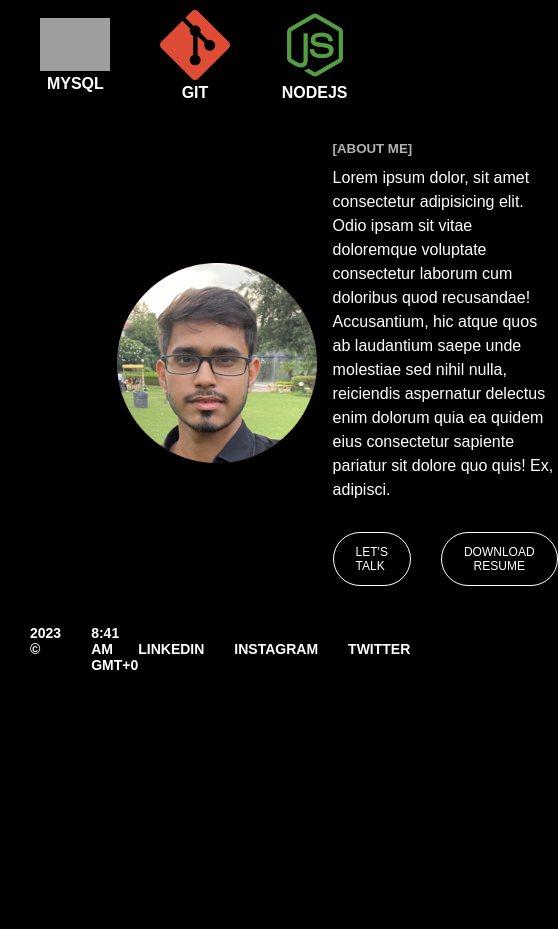
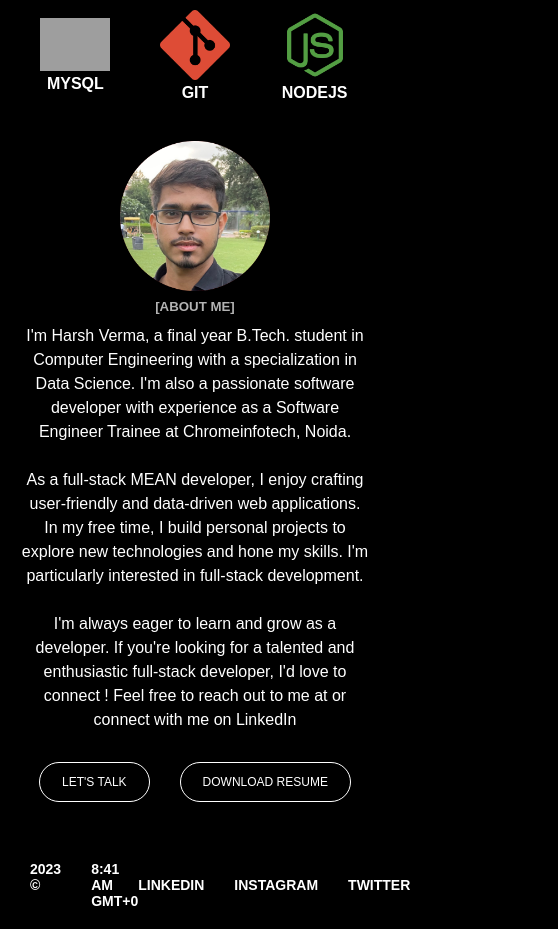
Before and after one commit to Haarsh1306/Portfolio, an Angular app: page / in a window 390 px wide. Shown: the part 1600-2529 px from the top of the page, 558 px wide, since content can reach past the window. Before the commit the page ends 2293 px from the top, so only its background shows below. Built offline with nearby package versions, Linux system fonts and the light colour scheme; grey boxes are pictures that could not be loaded.

Commit message:
about update

```diff
--- a/src/app/about/about.component.css
+++ b/src/app/about/about.component.css
@@ -2,18 +2,18 @@
   width: 100%;
   margin-top: 10vw;
   margin-bottom: 5vw;
-  /* padding: 10vw 5vw; */
   color: white;
   display: flex;
   gap: 4vw;
   padding-left: 30vw;
-  /* justify-content: space-between; */
   align-items: center;
   box-sizing: border-box;
 }
+
 img{
   width: 200px;
 }
+
 .textAbout{
   width: 25rem;
 }
@@ -50,15 +50,9 @@ img{
   border-radius: 100px;
   text-transform: uppercase;
   transition: background-color 0.3s ease, color 0.3s ease;
-
 }
 
-.textAbout button:hover{
-  background-color: white;
-  color: black;
-}
-
-.textAbout a:hover{
+.textAbout button:hover, .textAbout a:hover{
   background-color: white;
   color: black;
 }
@@ -67,3 +61,29 @@ img{
   display: flex;
   gap: 10px;
 }
+
+/* Media query for smaller screens */
+@media (max-width: 768px) {
+  .about {
+    flex-direction: column;
+    padding-left: 0;
+    padding: 5vw;
+    margin-top: 5vw;
+    margin-bottom: 5vw;
+    gap: 2vw;
+  }
+
+  img {
+    width: 150px;
+    align-self: center;
+  }
+
+  .textAbout {
+    width: 100%;
+    text-align: center;
+  }
+
+  .button {
+    justify-content: center;
+  }
+}
--- a/src/app/about/about.component.html
+++ b/src/app/about/about.component.html
@@ -2,10 +2,7 @@
   <img src="../../assets/harsh.png" alt="">
   <div class="textAbout">
     <h5>[About Me]</h5>
-    <p>Lorem ipsum dolor, sit amet consectetur adipisicing elit. Odio ipsam sit vitae doloremque voluptate consectetur
-      laborum cum doloribus quod recusandae! Accusantium, hic atque quos ab laudantium saepe unde molestiae sed nihil
-      nulla, reiciendis aspernatur delectus enim dolorum quia ea quidem eius consectetur sapiente pariatur sit dolore
-      quo quis! Ex, adipisci.</p>
+    <p [innerHTML]="about"></p>
     <div class="button">
       <a href="mailto:hv41096@gmail.com">Let's Talk</a>
       <button (click)="downloadResume()">Download Resume</button>
--- a/src/app/about/about.component.ts
+++ b/src/app/about/about.component.ts
@@ -6,6 +6,12 @@ import { Component } from '@angular/core';
   styleUrls: ['./about.component.css']
 })
 export class AboutComponent {
+  about: string = `I'm Harsh Verma, a final year B.Tech. student in Computer Engineering with a specialization in Data Science. I'm also a passionate software developer with experience as a Software Engineer Trainee at Chromeinfotech, Noida.
+
+  As a full-stack MEAN developer, I enjoy crafting user-friendly and data-driven web applications.
+  In my free time, I build personal projects to explore new technologies and hone my skills. I'm particularly interested in full-stack development.
+
+  I'm always eager to learn and grow as a developer. If you're looking for a talented and enthusiastic full-stack developer, I'd love to connect ! Feel free to reach out to me at or connect with me on LinkedIn`.replace(/\n/g, '<br>');
   constructor(){
 
   }
--- a/src/app/home/home.component.ts
+++ b/src/app/home/home.component.ts
@@ -9,7 +9,7 @@ import { gsap, Expo } from 'gsap';
 export class HomeComponent implements OnInit {
 constructor(){}
 animation(){
-  var t1 = gsap.timeline()
+  let t1 = gsap.timeline()
 
  t1.to(".boundingElem",{
     y:0,
--- a/src/app/navbar/navbar.component.ts
+++ b/src/app/navbar/navbar.component.ts
@@ -8,7 +8,7 @@ import { gsap, Expo } from 'gsap';
 export class NavbarComponent implements OnInit{
 constructor(){}
 animation(){
-  var t1 = gsap.timeline()
+  let t1 = gsap.timeline()
 
   t1.from(".nav",{
     y:-10,
--- a/src/app/project/project.component.ts
+++ b/src/app/project/project.component.ts
@@ -28,13 +28,13 @@ openFyle(){
 }
 imageHover(){
   document.querySelectorAll('.elem').forEach((ele)=>{
-    var rotate=0;
-    var rotateDiff =0;
+    let rotate=0;
+    let rotateDiff =0;
     ele.addEventListener('mousemove',function(e){
-      var event = e as MouseEvent
+      let event = e as MouseEvent
       rotateDiff = event.clientX - rotate;
       rotate = event.clientX;
-      var diff = event.clientY - ele.getBoundingClientRect().top
+      let diff = event.clientY - ele.getBoundingClientRect().top
 
       gsap.to(ele.querySelector('img'),{
         opacity:1,
```
